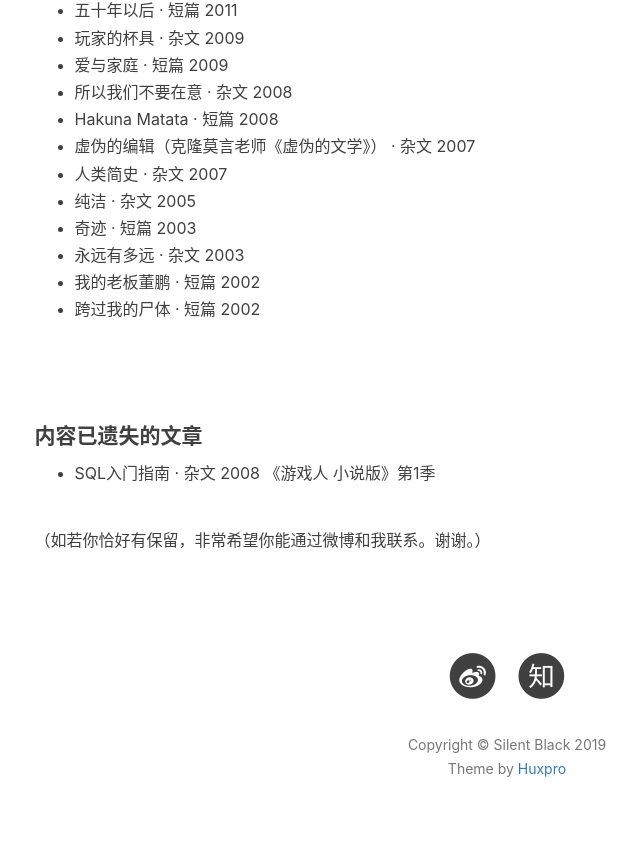
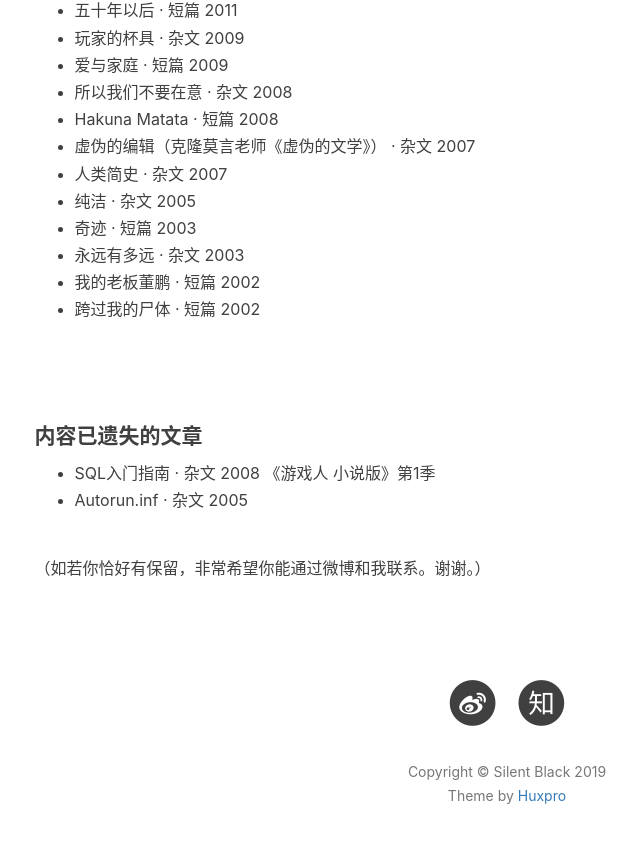
Before and after one commit to zizouqi/zizouqi.github.io, a Jekyll site: the page built from hikaru.html, in a window 1280 px wide and 900 px high, scrolled down 2387 px. Shown: the top 843 px of the window, without its empty margins (133-773 px from the left). Built offline with Jekyll 4.4.1, drawn with Linux system fonts in a browser that asks for light colours; nearby versions of some CDN libraries; comment, search, counter and statistics services are not loaded.

Commit message:
Update index.md

```diff
--- a/_includes/article/index.md
+++ b/_includes/article/index.md
@@ -107,5 +107,6 @@
 
 #### 内容已遗失的文章
 - SQL入门指南 · 杂文 2008 《游戏人 小说版》第1季
+- Autorun.inf · 杂文 2005
 
 （如若你恰好有保留，非常希望你能通过微博和我联系。谢谢。）
```
